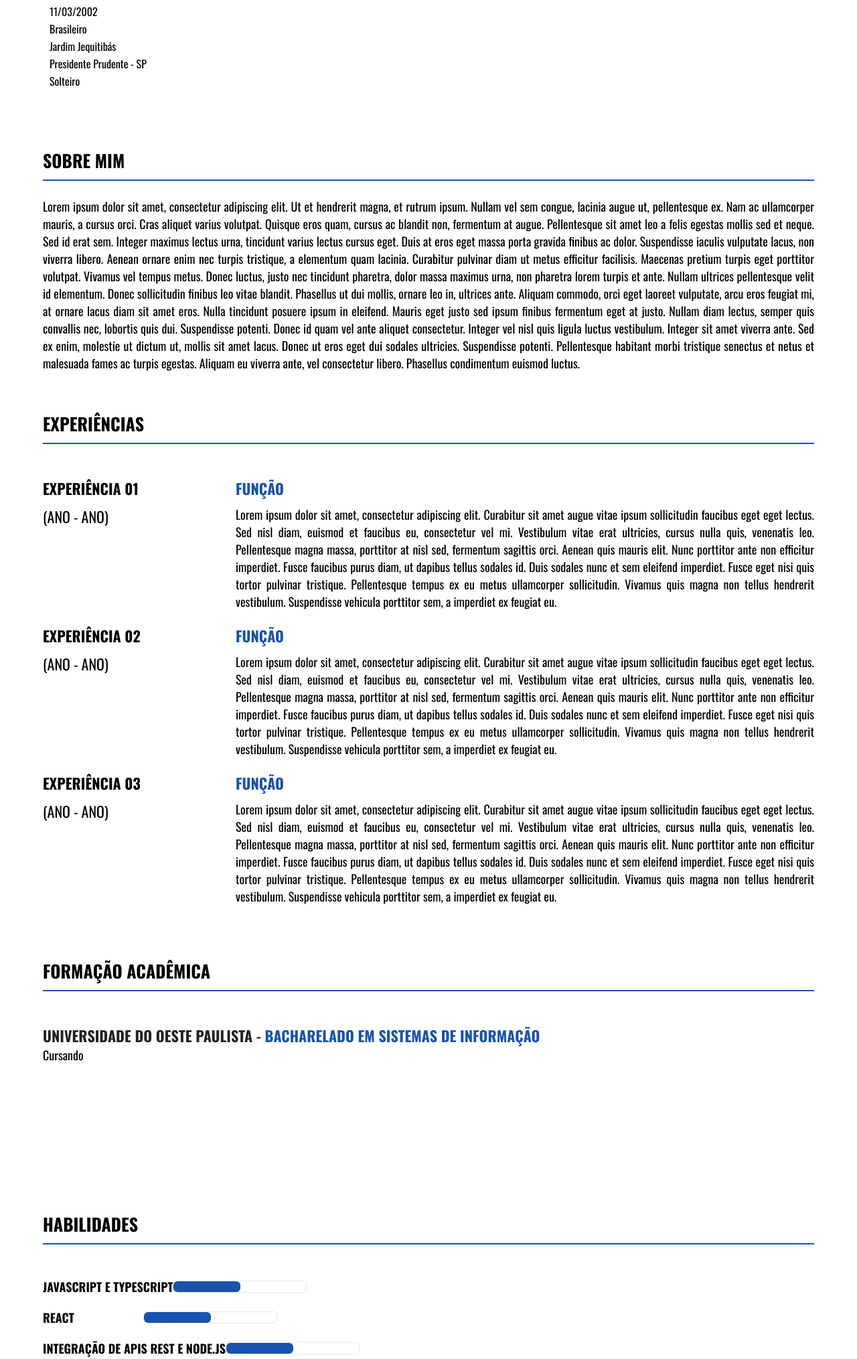
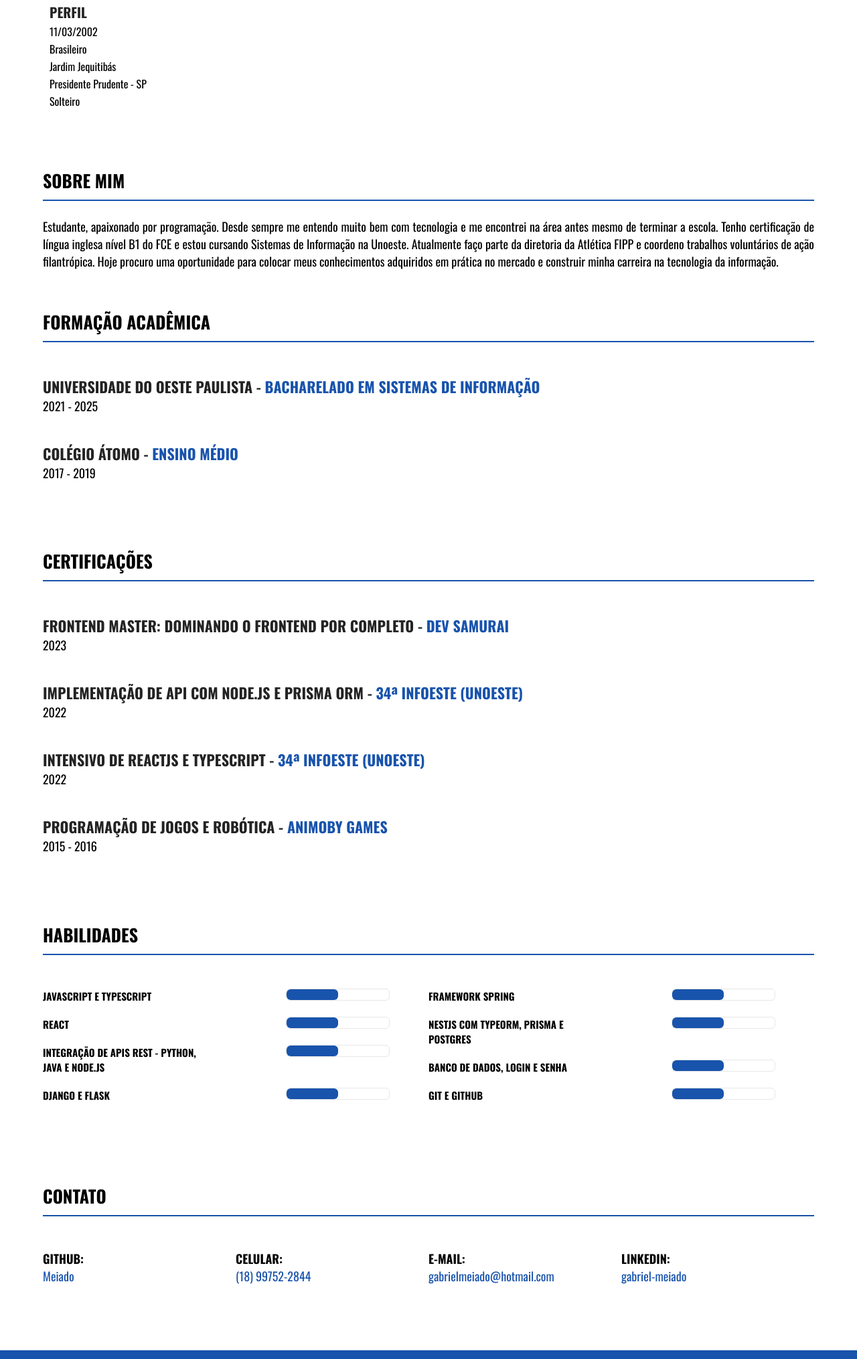
Before and after one commit to Meiado/CurriculumProject, a plain HTML site: page index.html in a window 1280 px wide. Shown: the part 240-2269 px from the top of the page at 67% size. Drawn offline with nearby package versions, Linux system fonts and the light colour scheme.

Commit message:
changing displayed information

```diff
--- a/assets/css/home.css
+++ b/assets/css/home.css
@@ -21,6 +21,10 @@
     max-width: 200px;
     margin-top: 5%;
     margin-bottom: 30px;
+}
+
+.container .row .foto .perfil {
+    margin-top: 15%;
 }
 
 .container .row .foto h3{
@@ -187,7 +191,7 @@
 
 .container .h-educacao .item {
     width: 100%;
-    min-height: 220px;
+    min-height: 100px;
 }
 
 .container .h-educacao .item .title {
@@ -218,10 +222,18 @@
     color: #000000;
 }
 
-.container .h-habilidades {
+.container .h-habilidades{
     width: 100%;
     min-height: 100px;
     margin-bottom: 100px;
+}
+
+.container .h-habilidades .row {
+    display: flex;
+}
+
+.container .h-habilidades .row .column {
+    width: 50%;
 }
 
 .container .h-habilidades .h-title-habilidades {
@@ -243,35 +255,36 @@
 .container .h-habilidades .item {
     display: flex;
     flex-direction: row;
-    align-items: center;
-    width: 50%;
+    align-items: left;
+    width: 90%;
     margin-bottom: 20px;
 }
 
 .container .h-habilidades .item .title{
-    min-width: 150px;
+    min-width: 50%;
 }
 
 .container .h-habilidades .item h2{
     font-family: 'Oswald', sans-serif;
     font-weight: bold;
     text-transform: uppercase;
-    font-size: 18px;
+    font-size: 15px;
     color: #000000;
 }
 
 .container .h-habilidades .item .icon{
     position: relative;
-    width: 200px;
+    width: 100%;
     height: 18px;
     overflow: hidden;
     border: 1px solid #e7e7e7;
     border-radius: 6px;
     background: transparent;
+    margin-left: 20%;
 }
 
 .container .h-habilidades .item .icon .percentual-10 {
-    width: 100px;       /* alterar para animar */
+    width: 50%;       /* alterar para animar */
     height: 100%;
     border-radius: 6px;
     background-color: #1853ac;
--- a/index.html
+++ b/index.html
@@ -26,12 +26,14 @@
             <div class="foto">
                 <img alt="foto-perfil-github" src="https://avatars.githubusercontent.com/u/89873208?s=400&u=ab47bc6452665cbda6136d8c02f18a94e89b36ba&v=4">
                 <br>
+                <div class="perfil">
                     <h3>Perfil</h3>
                     <p>11/03/2002</p>
                     <p>Brasileiro</p>
                     <p>Jardim Jequitibás</p>
                     <p>Presidente Prudente - SP</p>
                     <p>Solteiro</p>
+                </div>
             </div>
             <div class="h-name">
                 <h1>Gabriel Meiado Batista de Carvalho</h1>
@@ -44,21 +46,16 @@
             </div>
             <div class="w-100">
                 <p class="paragraf">
-                    Lorem ipsum dolor sit amet, consectetur adipiscing elit. Ut et hendrerit magna, et rutrum ipsum. Nullam vel sem congue, lacinia augue ut, pellentesque ex. Nam ac ullamcorper mauris, a cursus orci. Cras aliquet varius volutpat. Quisque eros quam, cursus ac blandit non, fermentum at augue. Pellentesque sit amet leo a felis egestas mollis sed et neque. Sed id erat sem. Integer maximus lectus urna, tincidunt varius lectus cursus eget. Duis at eros eget massa
-                    porta gravida finibus ac dolor. Suspendisse iaculis vulputate lacus, non viverra libero.
-                    Aenean ornare enim nec turpis tristique, a elementum quam lacinia.
-                    Curabitur pulvinar diam ut metus efficitur facilisis. Maecenas pretium turpis eget porttitor volutpat.
-                    Vivamus vel tempus metus. Donec luctus, justo nec tincidunt pharetra, dolor massa maximus urna, non pharetra lorem turpis et ante. Nullam ultrices pellentesque velit id elementum. Donec sollicitudin finibus leo vitae blandit. Phasellus ut dui mollis, ornare leo in, ultrices ante. Aliquam commodo, orci eget laoreet vulputate, arcu eros feugiat mi, at ornare lacus diam sit amet eros. Nulla tincidunt posuere ipsum in eleifend. Mauris eget justo sed ipsum finibus fermentum eget at justo. Nullam diam lectus, semper quis convallis nec,
-                    lobortis quis dui. Suspendisse potenti. Donec id quam vel ante aliquet consectetur.
-                    Integer vel nisl quis ligula luctus vestibulum. Integer sit amet viverra ante. Sed ex enim,
-                    molestie ut dictum ut, mollis sit amet lacus. Donec ut eros eget dui sodales ultricies. Suspendisse
-                    potenti. Pellentesque habitant morbi tristique senectus et netus et malesuada fames ac turpis egestas.
-                    Aliquam eu viverra ante, vel consectetur libero. Phasellus condimentum euismod luctus.
+                    Estudante, apaixonado por programação.
+                    Desde sempre me entendo muito bem com tecnologia e me encontrei na área antes mesmo de terminar a escola.
+                    Tenho certificação de língua inglesa nível B1 do FCE e estou cursando Sistemas de Informação na Unoeste.
+                    Atualmente faço parte da diretoria da Atlética FIPP e coordeno trabalhos voluntários de ação filantrópica.
+                    Hoje procuro uma oportunidade para colocar meus conhecimentos adquiridos em prática no mercado e construir minha carreira na tecnologia da informação.
                 </p>
             </div>
         </div>
 
-        <div class="h-experiencia init-hidden">
+    <!--    <div class="h-experiencia init-hidden">
             <div class="h-title-experiencia">
                 <h2>Experiências</h2>
             </div>
@@ -94,7 +91,7 @@
                     </div>
                 </div>
             </div>
-        </div>
+        </div> -->
 
         <div class="h-educacao init-hidden">
             <div class="h-title-educacao">
@@ -103,7 +100,42 @@
             <div class="item">
                 <div class="w-100 title">
                     <h2>Universidade do Oeste Paulista - <span>Bacharelado em Sistemas de Informação</span></h2>
-                    <p>Cursando</p>
+                    <p>2021 - 2025</p>
+                </div>
+            </div>
+            <div class="item">
+                <div class="w-100 title">
+                    <h2>Colégio Átomo - <span>Ensino Médio</span></h2>
+                    <p>2017 - 2019</p>
+                </div>
+            </div>
+        </div>
+        <div class="h-educacao init-hidden">
+            <div class="h-title-educacao">
+                <h2>Certificações</h2>
+            </div>
+            <div class="item">
+                <div class="w-100 title">
+                    <h2>Frontend Master: Dominando o frontend por completo - <span>Dev Samurai</span></h2>
+                    <p>2023</p>
+                </div>
+            </div>
+            <div class="item">
+                <div class="w-100 title">
+                    <h2>Implementação de API com Node.js e Prisma ORM - <span>34ª Infoeste (Unoeste)</span></h2>
+                    <p>2022</p>
+                </div>
+            </div>
+            <div class="item">
+                <div class="w-100 title">
+                    <h2>Intensivo de ReactJS e TypeScript - <span>34ª Infoeste (Unoeste)</span></h2>
+                    <p>2022</p>
+                </div>
+            </div>
+            <div class="item">
+                <div class="w-100 title">
+                    <h2>Programação de Jogos e Robótica - <span>Animoby Games</span></h2>
+                    <p>2015 - 2016</p>
                 </div>
             </div>
         </div>
@@ -112,6 +144,8 @@
             <div class="h-title-habilidades">
                 <h2>Habilidades</h2>
             </div>
+            <div class="row">
+                <div class="column">
                     <div class="item">
                         <div class="title">
                             <h2>JavaScript e TypeScript</h2>
@@ -130,7 +164,33 @@
                     </div>
                     <div class="item">
                         <div class="title">
-                    <h2>Integração de APIs Rest e Node.js</h2>
+                            <h2>Integração de APIs Rest - Python, Java e Node.js</h2>
+                        </div>
+                        <div class="icon">
+                            <div class="percentual-10"></div>
+                        </div>
+                    </div>
+                    <div class="item">
+                        <div class="title">
+                            <h2>Django e Flask</h2>
+                        </div>
+                        <div class="icon">
+                            <div class="percentual-10"></div>
+                        </div>
+                    </div>
+                </div>
+                <div class="column" >
+                    <div class="item">
+                        <div class="title">
+                            <h2>Framework Spring</h2>
+                        </div>
+                        <div class="icon">
+                            <div class="percentual-10"></div>
+                        </div>
+                    </div>
+                    <div class="item">
+                        <div class="title">
+                            <h2>NestJS com TypeORM, Prisma e Postgres</h2>
                         </div>
                         <div class="icon">
                             <div class="percentual-10"></div>
@@ -152,20 +212,6 @@
                             <div class="percentual-10"></div>
                         </div>
                     </div>
-            <div class="item">
-                <div class="title">
-                    <h2>Frameworks Python - Django e Flask</h2>
-                </div>
-                <div class="icon">
-                    <div class="percentual-10"></div>
-                </div>
-            </div>
-            <div class="item">
-                <div class="title">
-                    <h2>Frameworks NestJS com TypeORM, Prisma, Postgres e MongoDB</h2>
-                </div>
-                <div class="icon">
-                    <div class="percentual-10"></div>
                 </div>
             </div>
         </div>
@@ -174,21 +220,23 @@
             <div class="h-title-contato ">
                 <h2>Contato</h2>
             </div>
-            <div class="w-100 item">
+            <div class="row">
+                <div class="w-100 item column">
+                    <h2>GitHub:</h2>
+                    <p>Meiado</p>
+                </div>
+                <div class="w-100 item column">
                     <h2>Celular:</h2>
                     <p>(18) 99752-2844</p>
                 </div>
-            <div class="w-100 item">
+                <div class="w-100 item column">
                     <h2>E-mail:</h2>
                     <p>gabrielmeiado@hotmail.com</p>
                 </div>
-            <div class="w-100 item">
+                <div class="w-100 item column">
                     <h2>LinkedIn:</h2>
                     <p>gabriel-meiado</p>
                 </div>
-            <div class="w-100 item">
-                <h2>GitHub:</h2>
-                <p>Meiado</p>
             </div>
         </div>
     </div>
```
Lines whose indentation alone changed are shown as unchanged.
